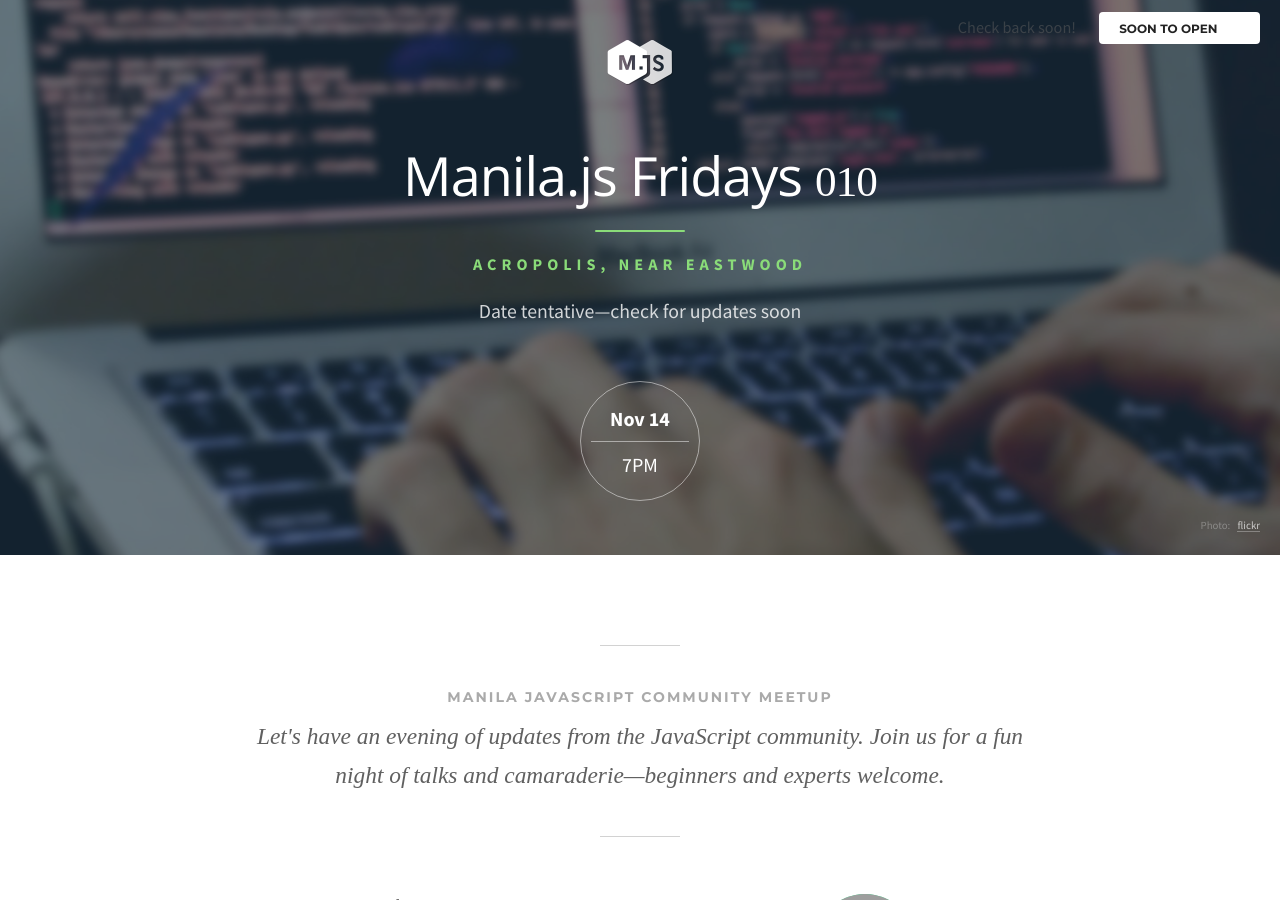
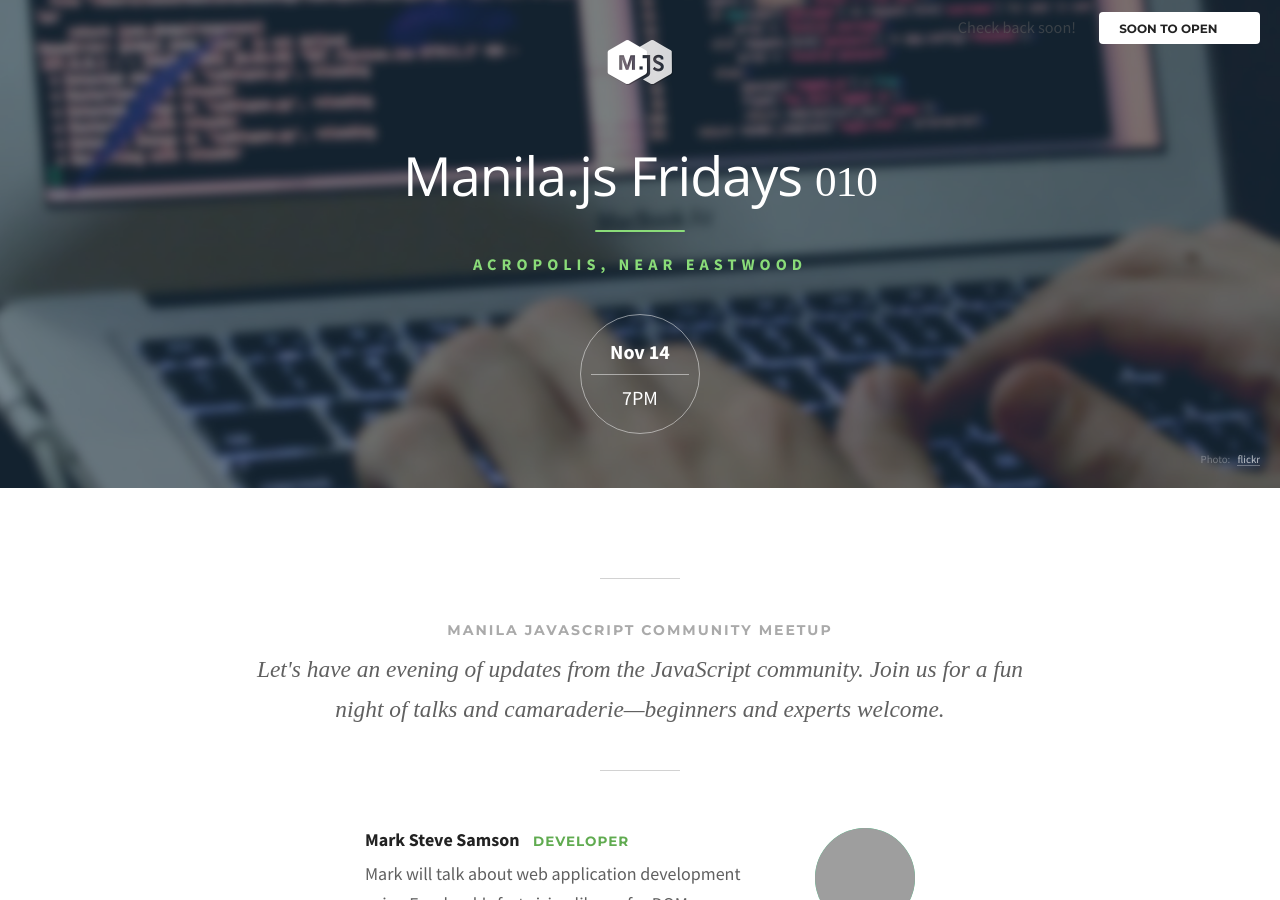
Before and after one commit to manilajs/manilajs.com, a Jekyll site: the page built from index.html, in a window 1280 px wide and 900 px high. Built offline with Jekyll 4.4.1, drawn with Linux system fonts in a browser that asks for light colours; nearby versions of some CDN libraries; some web fonts are replaced; grey boxes are pictures that could not be loaded.

Commit message:
Date not tentative anymore.

```diff
--- a/_layouts/event.html
+++ b/_layouts/event.html
@@ -143,7 +143,6 @@
         <!--     camaraderie.  Beginners and experts welcome! -->
         <!--   </p> -->
         <!-- </div> -->
-        <div class='brief'>Date tentative&mdash;check for updates soon</div>
       </div>
     </section>
 
```
